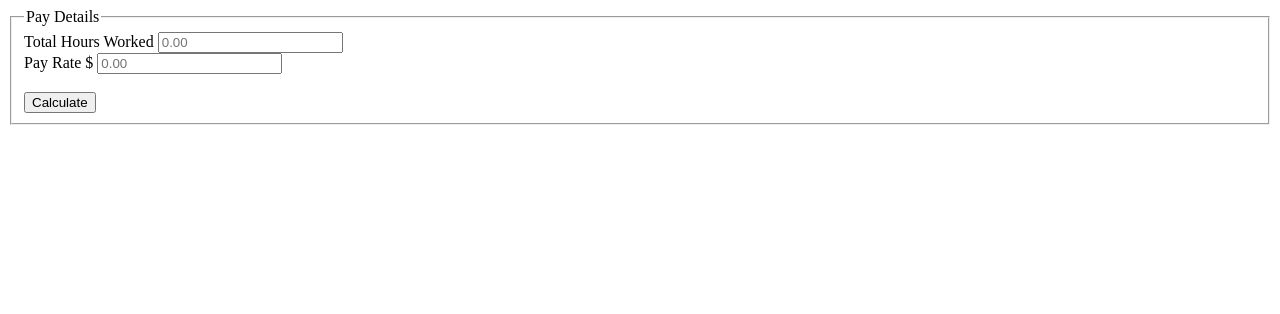
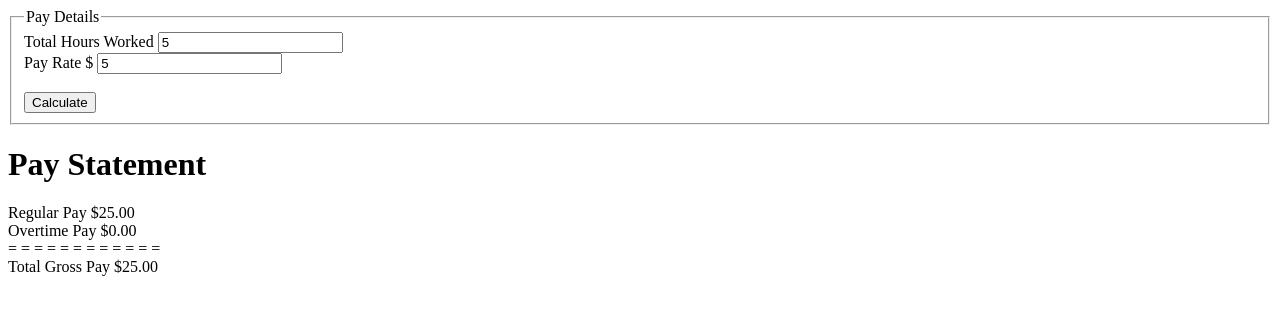
Before and after one commit to hansenjacobs/JavaScriptFunctionAssignment, a plain HTML site: page index.html in a window 1280 px wide. Both pictures are taken after typing "5", "5" into the empty fields and a click on the button "Calculate". Drawn offline with Linux system fonts and the light colour scheme.

Commit message:
initial attempt at solution

```diff
--- a/index.html
+++ b/index.html
@@ -16,9 +16,8 @@
 			</fieldset>
 		</form>
 
-		<h1>
-			<div id="output"></div>
-		</h1>
+		<h1>Pay Statement</h1>
+		<p id="pay-details">Enter pay details above.</p>
 		<script src="index.js"></script>
 	</body>
 </html>
--- a/index.js
+++ b/index.js
@@ -1,27 +1,64 @@
+"use strict";
+
+
 function calculateGrossPay(form){
 
 	let hoursWorked = Number(form.hoursWorked.value);
 	let payRate = Number(form.payRate.value);
-	let grossPay;
+	let totalRegularPay;
+	let totalOvertimePay;
+	let standardWeeklyHours = 40;
+	let outputHtml;
+	let outputHtmlElementId = 'pay-details';
 
-	//if(hoursWorked !== NaN && payRate !== NaN){
-	if(isNumber(hoursWorked) && isNumber(payRate)){
-		grossPay = hoursWorked * payRate;
-		if(hoursWorked > 40){
-			grossPay = grossPay + ((hoursWorked - 40) * (1.5* payRate))
+	console.log(totalRegularPay);
+
+	//validate input
+	if(validNumber(hoursWorked) && validNumber(payRate)){
+
+		//calculate regular pay
+		totalRegularPay = calculateRegularPay(hoursWorked, payRate, standardWeeklyHours);
+
+		//calulate overtime pay
+		if(hoursWorked > standardWeeklyHours){
+			totalOvertimePay = calculateOvertimePay(hoursWorked, payRate, standardWeeklyHours);
+		} else {
+			totalOvertimePay = 0.00;
 		}
-		alert("Total Gross Pay $" + grossPay.toFixed(2));
-		form.reset();
+	}
+
+	//output pay details to HTML
+	if(totalRegularPay !== undefined){
+		outputHtml = 'Regular Pay $' + totalRegularPay.toFixed(2) + '<br>';
+		outputHtml += 'Overtime Pay $' + totalOvertimePay.toFixed(2) + '<br>';
+		outputHtml += '= = = = = = = = = = = =<br>';
+		outputHtml += 'Total Gross Pay $' + (totalRegularPay + totalOvertimePay).toFixed(2);
 	} else {
-		grossPay = NaN;
-		alert("Invalid input provided, check the inputs are both numbers and try again.")
+		outputHtml = 'Invalid Input Values: Check the pay details are all numbers and try again.'
 	}
-	return grossPay;
 
+	updateHtmlElementTextById(outputHtmlElementId, outputHtml);
 }
 
-function isNumber(num){
-	debugger
+function updateHtmlElementTextById(elementId, text){
+	document.getElementById(elementId).innerHTML = text;
+}
+
+function calculateRegularPay(hoursWorked, payRate, standardWeeklyHours){
+	if(hoursWorked < standardWeeklyHours){
+		return hoursWorked * payRate;
+	} else {
+		return (hoursWorked - standardWeeklyHours) * payRate;
+	}
+}
+
+function calculateOvertimePay(hoursWorked, payRate, standardWeeklyHours){
+	let overtimePayRate = payRate * 1.5;
+	return (hoursWorked - standardWeeklyHours) * overtimePayRate;
+}
+
+function validNumber(num){
+
 	if(typeof num === 'number' && num === num){
 	//NaN is the only js value that is not equal to itself
 	//http://adripofjavascript.com/blog/drips/the-problem-with-testing-for-nan-in-javascript.html
```
